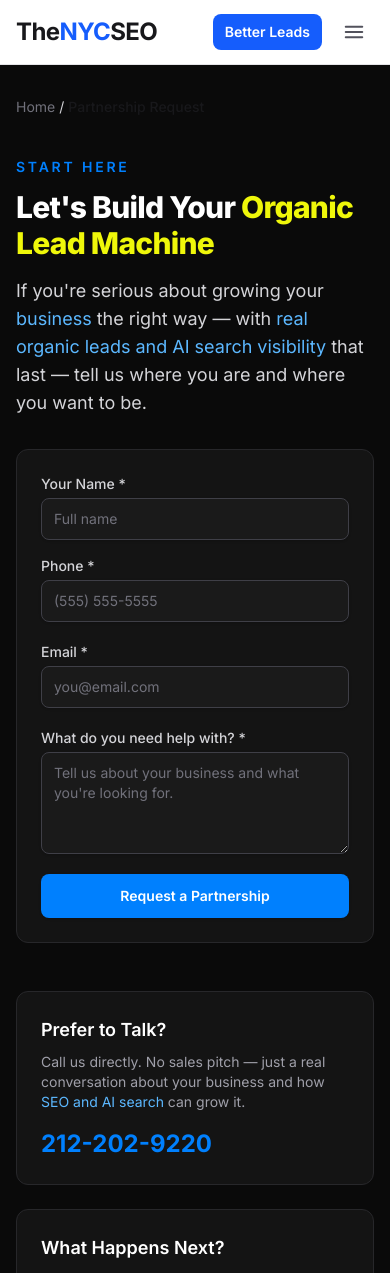
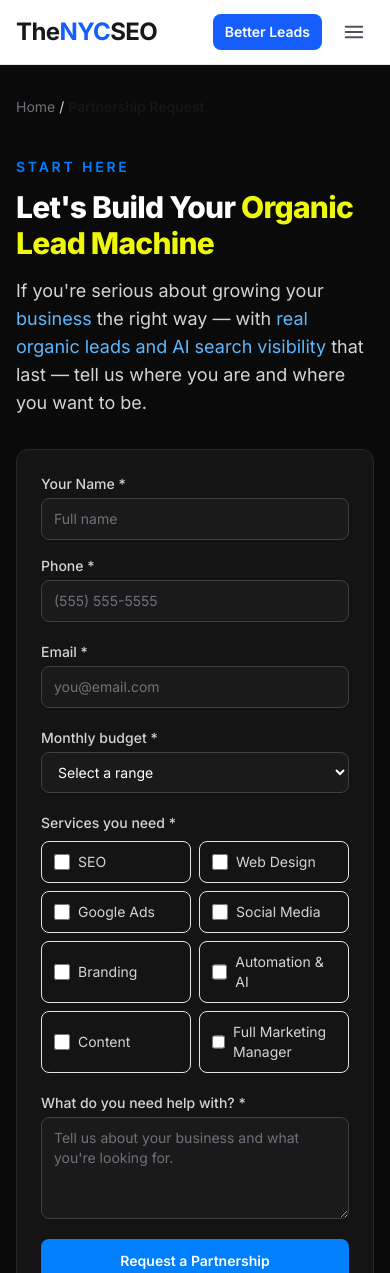
Before and after one commit to thenewyorkcityseo-dotcom/new, a Next.js app: page /partnership-request-form in a window 390 px wide. Shown: the top 1273 px of the page. Built offline with nearby package versions, Linux system fonts and the light colour scheme.

Commit message:
feat: budget + services checkboxes on request form, auto-format phone

```diff
--- a/src/components/ContactForm.tsx
+++ b/src/components/ContactForm.tsx
@@ -9,6 +9,13 @@ interface ContactFormProps {
   dark?: boolean;
 }
 
+function formatPhone(value: string): string {
+  const digits = value.replace(/\D/g, "").slice(0, 10);
+  if (digits.length < 4) return digits;
+  if (digits.length < 7) return `(${digits.slice(0, 3)}) ${digits.slice(3)}`;
+  return `(${digits.slice(0, 3)}) ${digits.slice(3, 6)}-${digits.slice(6)}`;
+}
+
 export default function ContactForm({
   service,
   neighborhood,
@@ -18,6 +25,7 @@ export default function ContactForm({
   const [status, setStatus] = useState<"idle" | "sending" | "sent" | "error">(
     "idle"
   );
+  const [phone, setPhone] = useState("");
 
   async function handleSubmit(e: React.FormEvent<HTMLFormElement>) {
     e.preventDefault();
@@ -110,7 +118,7 @@ export default function ContactForm({
           </div>
           <div>
             <label htmlFor="phone" className={labelClass}>Phone *</label>
-            <input type="tel" id="phone" name="phone" required className={inputClass} placeholder="(555) 555-5555" />
+            <input type="tel" id="phone" name="phone" required value={phone} onChange={(e) => setPhone(formatPhone(e.target.value))} className={inputClass} placeholder="(555) 555-5555" />
           </div>
         </div>
         <div>
@@ -147,7 +155,7 @@ export default function ContactForm({
         </div>
         <div>
           <label htmlFor="phone" className={labelClass}>Phone *</label>
-          <input type="tel" id="phone" name="phone" required className={inputClass} placeholder="(555) 555-5555" />
+          <input type="tel" id="phone" name="phone" required value={phone} onChange={(e) => setPhone(formatPhone(e.target.value))} className={inputClass} placeholder="(555) 555-5555" />
         </div>
       </div>
 
@@ -160,9 +168,48 @@ export default function ContactForm({
       <input type="hidden" name="service" value={service || ""} />
       <input type="hidden" name="location" value={neighborhood || ""} />
       <input type="hidden" name="website" value="" />
-      <input type="hidden" name="monthlyBudget" value="" />
       <input type="hidden" name="currentMarketing" value="" />
       <input type="hidden" name="timeline" value="" />
+
+      <div>
+        <label htmlFor="monthlyBudget" className={labelClass}>Monthly budget *</label>
+        <select id="monthlyBudget" name="monthlyBudget" required defaultValue="" className={selectClass}>
+          <option value="" disabled>Select a range</option>
+          <option value="under-1000">Under $1,000</option>
+          <option value="1000-2500">$1,000 - $2,500</option>
+          <option value="2500-5000">$2,500 - $5,000</option>
+          <option value="5000-10000">$5,000 - $10,000</option>
+          <option value="10000+">$10,000+</option>
+        </select>
+      </div>
+
+      <div>
+        <label className={labelClass}>Services you need *</label>
+        <div className="mt-2 grid grid-cols-2 gap-2">
+          {[
+            "SEO",
+            "Web Design",
+            "Google Ads",
+            "Social Media",
+            "Branding",
+            "Automation & AI",
+            "Content",
+            "Full Marketing Manager",
+          ].map((svc) => (
+            <label
+              key={svc}
+              className={`flex items-center gap-2 rounded-lg border px-3 py-2.5 text-sm cursor-pointer ${
+                dark
+                  ? "border-zinc-700 text-zinc-300 hover:border-[#0080FE] hover:bg-zinc-800 has-[:checked]:border-[#0080FE] has-[:checked]:bg-zinc-800"
+                  : "border-zinc-200 text-zinc-700 hover:border-blue-300 hover:bg-blue-50 has-[:checked]:border-[#0080FE] has-[:checked]:bg-blue-50"
+              }`}
+            >
+              <input type="checkbox" name="additionalServices" value={svc} className="h-4 w-4 rounded border-zinc-300 text-[#0080FE] focus:ring-[#0080FE]" />
+              {svc}
+            </label>
+          ))}
+        </div>
+      </div>
 
       <div>
         <label htmlFor="message" className={labelClass}>What do you need help with? *</label>
--- a/src/components/GeneralContactForm.tsx
+++ b/src/components/GeneralContactForm.tsx
@@ -1,11 +1,19 @@
 "use client";
 
 import { useState } from "react";
+
+function formatPhone(value: string): string {
+  const digits = value.replace(/\D/g, "").slice(0, 10);
+  if (digits.length < 4) return digits;
+  if (digits.length < 7) return `(${digits.slice(0, 3)}) ${digits.slice(3)}`;
+  return `(${digits.slice(0, 3)}) ${digits.slice(3, 6)}-${digits.slice(6)}`;
+}
 
 export default function GeneralContactForm() {
   const [status, setStatus] = useState<"idle" | "sending" | "sent" | "error">(
     "idle"
   );
+  const [phone, setPhone] = useState("");
 
   async function handleSubmit(e: React.FormEvent<HTMLFormElement>) {
     e.preventDefault();
@@ -72,7 +80,7 @@ export default function GeneralContactForm() {
         </div>
         <div>
           <label htmlFor="phone" className={labelClass}>Phone *</label>
-          <input type="tel" id="phone" name="phone" required className={inputClass} placeholder="(555) 555-5555" />
+          <input type="tel" id="phone" name="phone" required value={phone} onChange={(e) => setPhone(formatPhone(e.target.value))} className={inputClass} placeholder="(555) 555-5555" />
         </div>
       </div>
 
```
